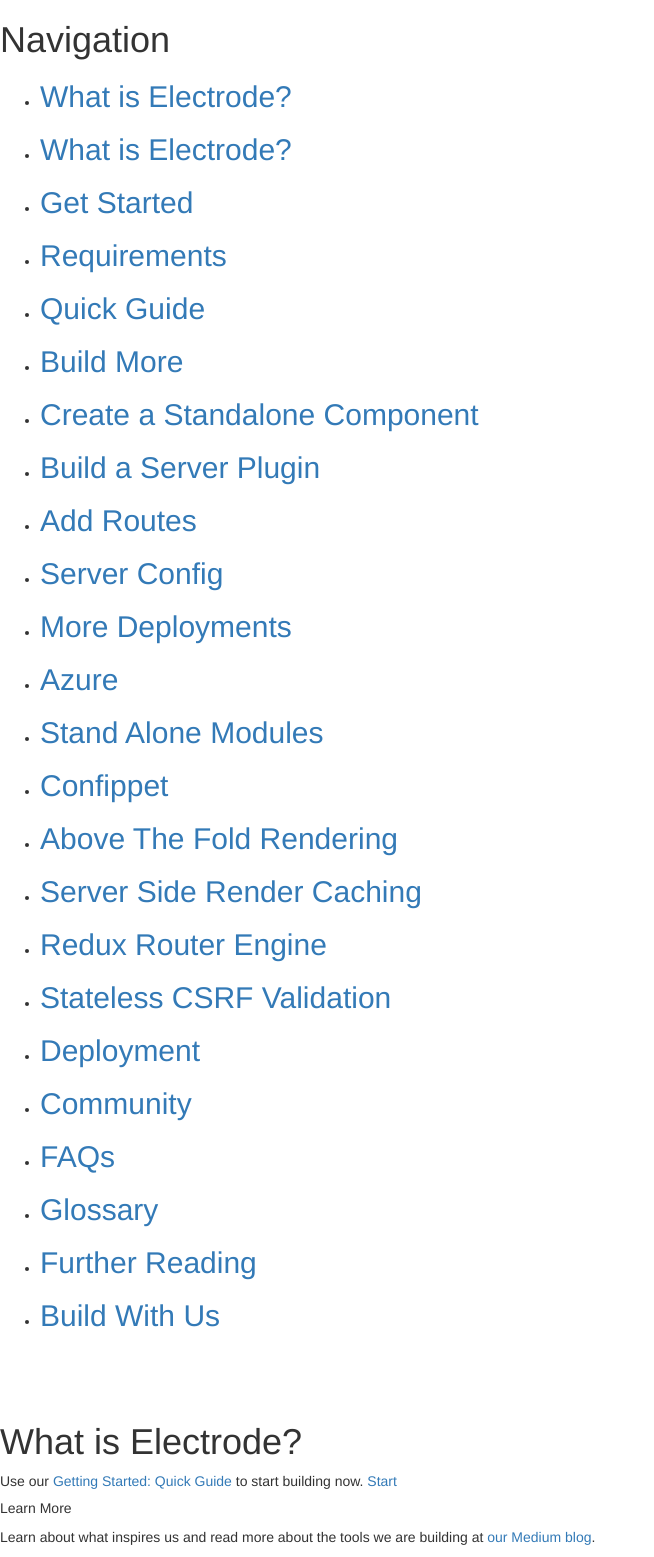
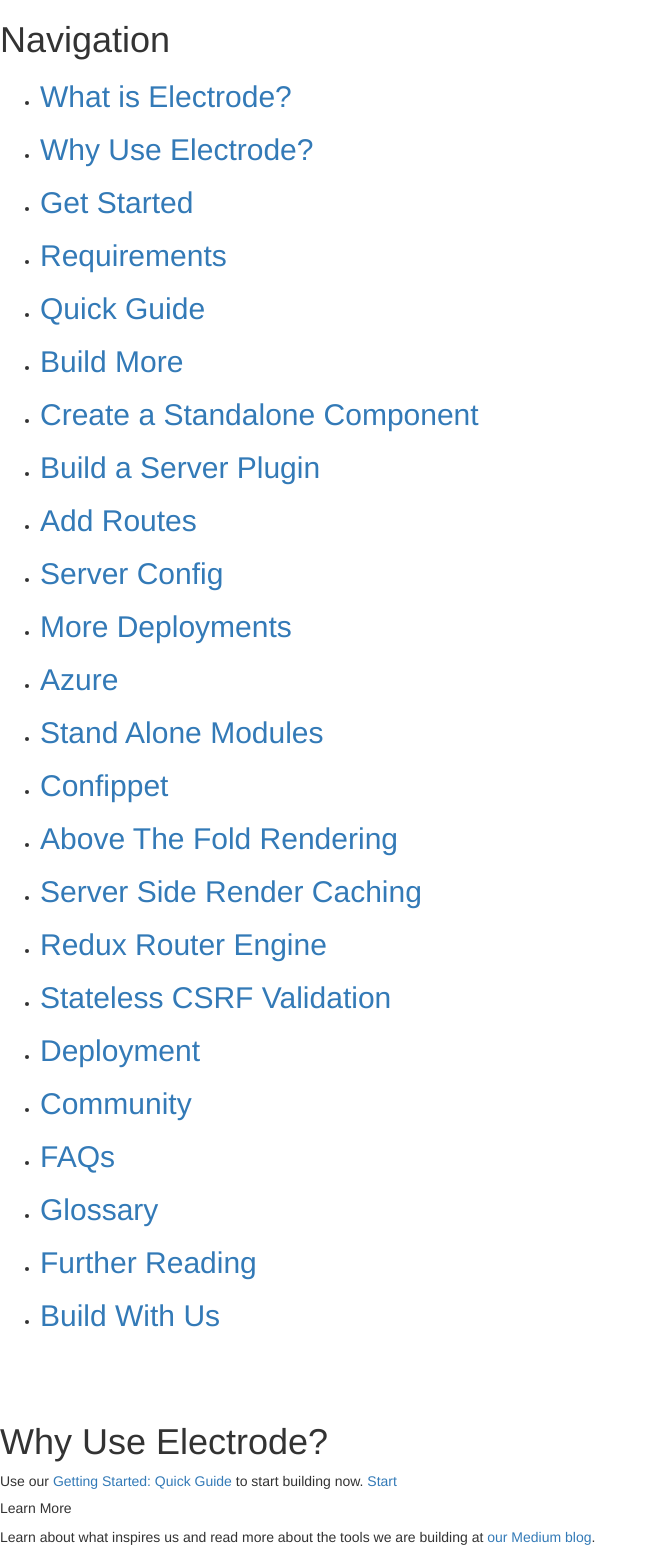
Before and after one commit to electrode-io/electrode-io.github.io, a Jekyll site: the page built from _docs/01.2-why_use_electrode.markdown, in a window 1280 px wide. Shown: the whole page, without its empty margins (0-654 px from the left). Built offline with Jekyll 4.4.1, drawn with Linux system fonts in a browser that asks for light colours.

Commit message:
fixed title and url of "why use electrode"

```diff
--- a/_docs/01.2-why_use_electrode.markdown
+++ b/_docs/01.2-why_use_electrode.markdown
@@ -1,6 +1,6 @@
 ---
-title:  "What is Electrode?"
-permalink: docs/what_is_electrode.html
+title:  "Why Use Electrode?"
+permalink: docs/why_use_electrode.html
 toplevel: "Overview"
 ---
 
```
